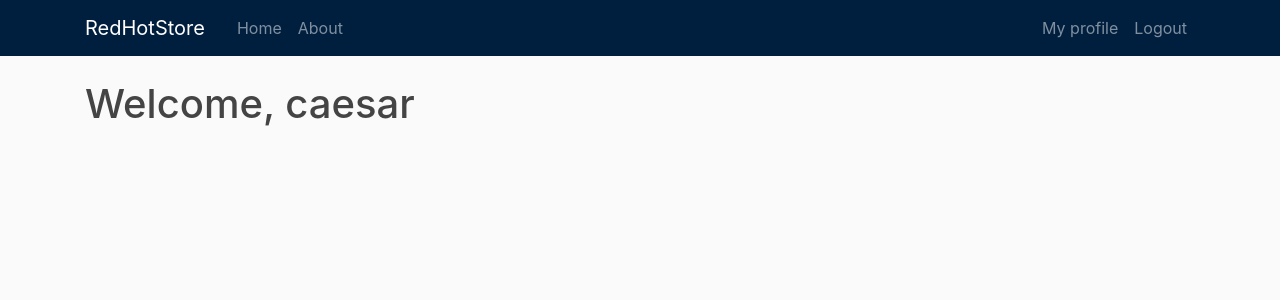
After one commit to vladek1934/FlaskSite, a Flask app: page /profile in a window 1280 px wide. The commit adds this page. Shown: the top 300 px of the page. Run offline with Flask 2, Linux system fonts and the light colour scheme; a user stored in the database is signed in; some libraries are stand-ins or nearby versions.

Commit message:
Login works fully, bugs removed

```diff
--- a/FlaskSite/__init__.py
+++ b/FlaskSite/__init__.py
@@ -11,5 +11,8 @@ app.config['SQLALCHEMY_DATABASE_URI'] = 'sqlite:///site.db'
 database = SQLAlchemy(app)
 bcrypt = Bcrypt(app)
 login_manager = LoginManager(app)
+login_manager.login_view = 'login'
+login_manager.login_message_category = 'info'
+login_manager.login_message = 'Please login before trying to access this page'
 
 from FlaskSite import routes
--- a/FlaskSite/routes.py
+++ b/FlaskSite/routes.py
@@ -1,8 +1,8 @@
-from flask import render_template, flash, url_for, redirect
+from flask import render_template, flash, url_for, redirect, request
 from FlaskSite.forms import RegForm, LoginForm
 from FlaskSite.models import User, Post
 from FlaskSite import app, database, bcrypt
-from flask_login import login_user
+from flask_login import login_user, logout_user, current_user, login_required
 
 posts = [
     {
@@ -33,6 +33,8 @@ def about():
 
 @app.route('/register', methods=['GET', 'POST'])
 def register():
+    if current_user.is_authenticated:
+        return redirect(url_for('home'))
     form = RegForm()
     if form.validate_on_submit():
         hashed_password = bcrypt.generate_password_hash(form.password.data).decode('utf-8')
@@ -46,14 +48,28 @@ def register():
 
 @app.route('/login', methods=['GET', 'POST'])
 def login():
+    if current_user.is_authenticated:
+        return redirect(url_for('home'))
     form = LoginForm()
     if form.validate_on_submit():
         user = User.query.filter_by(email=form.email.data).first()
         if user and bcrypt.check_password_hash(user.password, form.password.data):
             login_user(user, remember=form.rememberpass.data)
-
+            next_page = request.args.get('next')
             flash('Welcome', 'success')
-            return redirect(url_for('home'))
+            return redirect(next_page) if next_page else redirect(url_for('home'))
         else:
             flash('Login failed', 'danger')
     return render_template('login.html', title='Login', form=form)
+
+
+@app.route('/logout')
+def logout():
+    logout_user()
+    return redirect(url_for('home'))
+
+
+@app.route('/profile')
+@login_required
+def profile():
+    return render_template('profile.html', title='Profile')
--- a/FlaskSite/templates/base.html
+++ b/FlaskSite/templates/base.html
@@ -39,8 +39,14 @@
                 </div>
                 <!-- Navbar Right Side -->
                 <div class="navbar-nav">
-                    <a class="nav-item nav-link" href="{{ url_for('login') }}">Login</a>
-                    <a class="nav-item nav-link" href="{{ url_for('register') }}">Register</a>
+                    {% if current_user.is_authenticated %}
+                        <a class="nav-item nav-link" href="{{ url_for('profile') }}">My profile</a>
+                        <a class="nav-item nav-link" href="{{ url_for('logout') }}">Logout</a>
+
+                    {% else %}
+                        <a class="nav-item nav-link" href="{{ url_for('login') }}">Login</a>
+                        <a class="nav-item nav-link" href="{{ url_for('register') }}">Register</a>
+                    {% endif %}
                 </div>
             </div>
         </div>
@@ -49,7 +55,7 @@
 <main role="main" class="container">
     <div class="row">
         <div class="col-md-8">
-            {% with messages = get_flashed_messages(with_categories=true )%}
+            {% with messages = get_flashed_messages(with_categories=true ) %}
                 {% if messages %}
                     {% for category, message in messages %}
                         <div class="alert alert-{{ category }}">
@@ -61,7 +67,7 @@
             {% block content %}{% endblock %}
         </div>
 
-        </div>
+    </div>
     </div>
 </main>
 
--- /dev/null
+++ b/FlaskSite/templates/profile.html
@@ -0,0 +1,5 @@
+{% extends "base.html" %}
+
+{% block content %}
+    <h1>Welcome, {{ current_user.username }}</h1>
+{% endblock content %}
```
Also changed, not shown: README.md.
